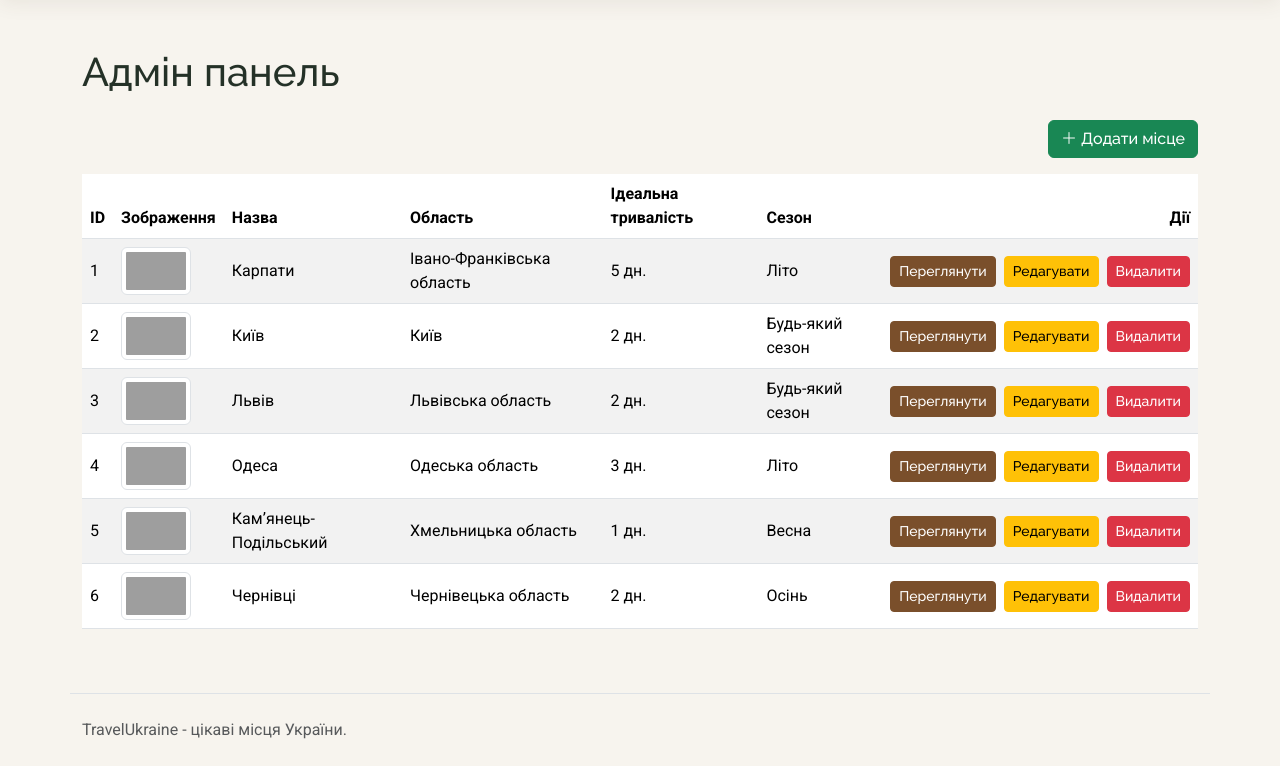
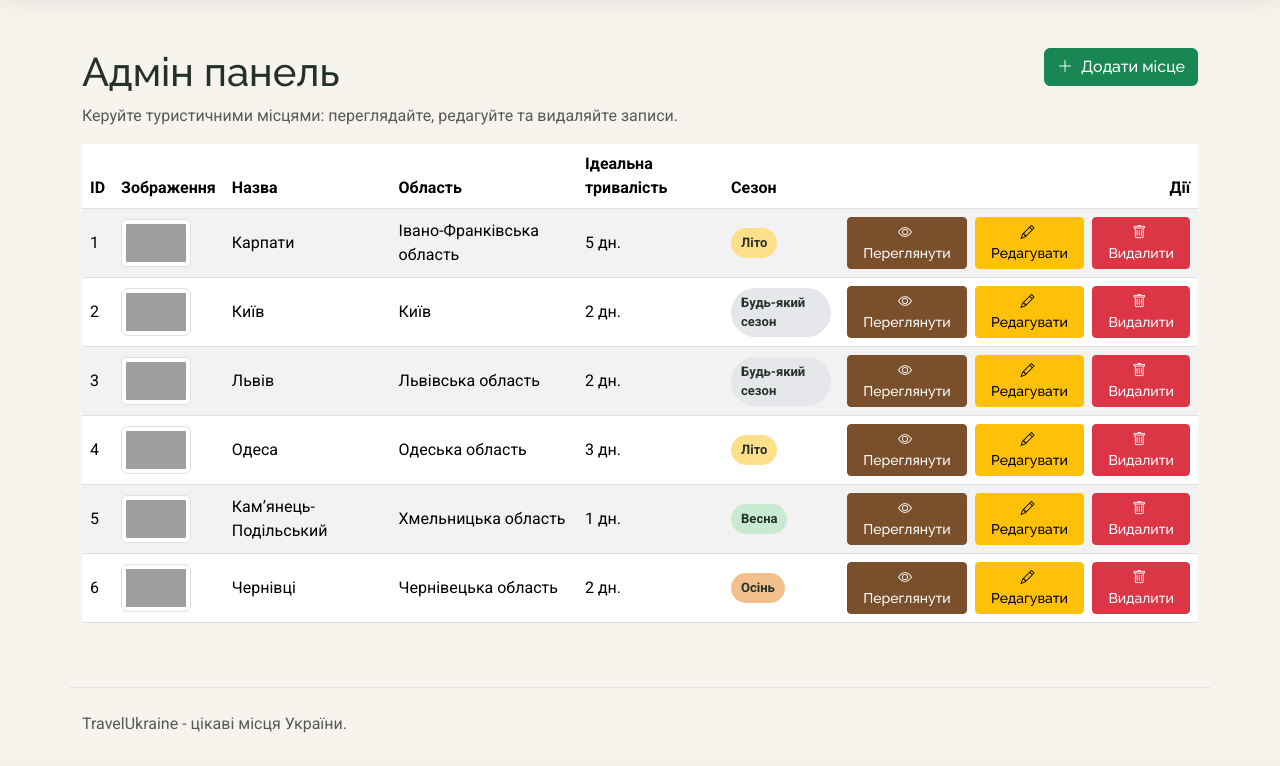
Before and after one commit to nykleban/TravelUkraine_Django, a Django app: page /admin-panel/ in a window 1280 px wide. Shown: the part 57-823 px from the top of the page. After the commit the page ends 790 px from the top, so only its background shows below. Run offline with Django 5.2, Linux system fonts and the light colour scheme; data comes from the database, SQL or seed files in the repository; grey boxes are pictures that could not be loaded.

Commit message:
more beautiful design

```diff
--- a/places_app/templates/places/_place_card.html
+++ b/places_app/templates/places/_place_card.html
@@ -22,7 +22,9 @@
             </p>
             <p class="card-text">
                 <strong>Найкращий сезон:</strong>
-                {{ place.get_best_season_display }}
+                <span class="season-badge season-{{ place.best_season }}">
+                    {{ place.get_best_season_display }}
+                </span>
             </p>
         </div>
 
--- a/places_app/templates/places/admin_places.html
+++ b/places_app/templates/places/admin_places.html
@@ -3,8 +3,14 @@
 
 {% block content %}
     <section class="py-4">
-        <h1 class="mb-4">Адмін панель</h1>
-        <div class="d-flex justify-content-end mb-3">
+        <div class="d-flex justify-content-between align-items-start gap-3 mb-3">
+            <div>
+                <h1 class="mb-2">Адмін панель</h1>
+                <p class="text-muted mb-0">
+                    Керуйте туристичними місцями: переглядайте, редагуйте та видаляйте записи.
+                </p>
+            </div>
+
             <a href="{% url 'create_place' %}" class="btn btn-success">
                 <i class="bi bi-plus-lg"></i>
                 Додати місце
@@ -46,15 +52,21 @@
                         <td>{{ place.name }}</td>
                         <td>{{ place.region }}</td>
                         <td>{{ place.ideal_days_for_rest }} дн.</td>
-                        <td>{{ place.get_best_season_display }}</td>
+                        <td>
+                            <span class="season-badge season-{{ place.best_season }}">
+                                {{ place.get_best_season_display }}
+                            </span>
+                        </td>
                         <td>
                             <div class="d-flex justify-content-end gap-2">
 
                                 <a href="{% url 'place_detail' place.id %}" class="btn btn-primary btn-sm">
+                                    <i class="bi bi-eye"></i>
                                     Переглянути
                                 </a>
 
                                 <a href="{% url 'update_place' place.id %}" class="btn btn-warning btn-sm">
+                                    <i class="bi bi-pencil"></i>
                                     Редагувати
                                 </a>
 
@@ -62,6 +74,7 @@
                                     {% csrf_token %}
                                     <button type="submit" class="btn btn-danger btn-sm"
                                             onclick="return confirm('Видалити це місце?')">
+                                        <i class="bi bi-trash"></i>
                                         Видалити
                                     </button>
                                 </form>
--- a/places_app/templates/places/place_detail.html
+++ b/places_app/templates/places/place_detail.html
@@ -38,7 +38,9 @@
                     </p>
                     <p>
                         <strong>Найкращий сезон:</strong>
-                        {{ place.get_best_season_display }}
+                        <span class="season-badge season-{{ place.best_season }}">
+                            {{ place.get_best_season_display }}
+                        </span>
                     </p>
                     <p>
                         <strong>Дата створення:</strong>
--- a/static/styles.css
+++ b/static/styles.css
@@ -77,6 +77,10 @@ h1, h2, h3, h4, h5, h6,
 .btn-secondary:focus {
     background: #587852;
     border-color: #587852;
+}
+
+.btn i {
+    margin-right: 4px;
 }
 
 .card img {
@@ -220,6 +224,64 @@ h1, h2, h3, h4, h5, h6,
     word-break: break-all;
 }
 
+.season-badge {
+    display: inline-flex;
+    align-items: center;
+    padding: 5px 10px;
+    border-radius: 999px;
+    font-size: 13px;
+    font-weight: 700;
+    color: #243127;
+    background: #e5e7eb;
+}
+
+.season-any {
+    background: #e5e7eb;
+}
+
+.season-spring {
+    background: #c8ead1;
+}
+
+.season-summer {
+    background: #ffe08a;
+}
+
+.season-autumn {
+    background: #f3c08d;
+}
+
+.season-winter {
+    background: #cfe8ff;
+}
+
+.place-form {
+    max-width: 760px;
+}
+
+.place-form p {
+    margin-bottom: 16px;
+}
+
+.place-form label {
+    margin-bottom: 6px;
+    font-weight: 700;
+    color: #3f5f46;
+}
+
+.place-form .helptext {
+    display: block;
+    margin-top: 4px;
+    color: #64748b;
+    font-size: 14px;
+}
+
+.place-form .errorlist {
+    margin: 6px 0 0;
+    padding-left: 18px;
+    color: #dc3545;
+}
+
 .admin-places-table {
     border-collapse: separate;
     border-spacing: 0;
```
Also changed, not shown: places_app/templates/places/create_place.html (+7 -2 lines), places_app/templates/places/update_place.html (+7 -2 lines).
